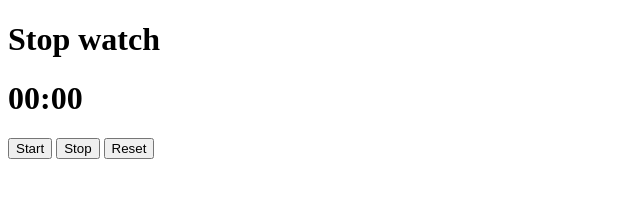
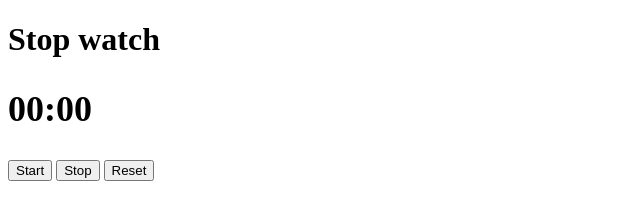
Before and after one commit to Priyankabasti/New-year-perfection, a plain HTML site: page stop_watch/index.html in a window 1280 px wide. Both pictures are taken after a click on the button "Reset". Shown: the whole page, without its empty margins (0-640 px from the left). Drawn offline with Linux system fonts and the light colour scheme.

Commit message:
project-4 Stop watch exploring on my own

```diff
--- a/stop_watch/index.html
+++ b/stop_watch/index.html
@@ -7,7 +7,7 @@
 </head>
 <body>
     <h1>Stop watch</h1>
-    <h1>00:00</h1>
+    <h2 id="count">00:00</h2>
 
     <button onclick="startWatch()">Start</button>
     <button onclick="stopWatch()">Stop</button>
--- a/stop_watch/main.js
+++ b/stop_watch/main.js
@@ -1,9 +1,14 @@
+const count = document.getElementById("count")
+
 function startWatch(){
 console.log("hey")
+document.getElementById("count").innerHTML="Started"
 }
 function stopWatch(){
-    console.log("hey")
+    document.getElementById("count").innerHTML="Stopped"
+
 }
 function restartWatch(){
-    console.log("hey")
+    document.getElementById("count").innerHTML="<h2>00:00</h2>"
+
 }
```
